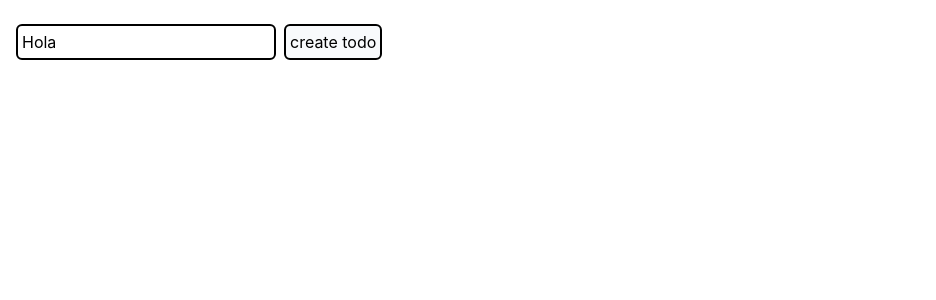
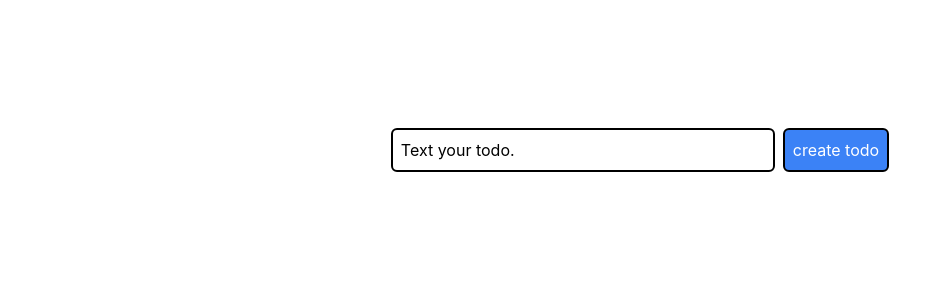
Before and after one commit to fer0o/todo, a React (Create React App) app: page / in a window 1280 px wide. Shown: the top 300 px of the page, without its empty margins (0-936 px from the left). Built offline with nearby package versions, Linux system fonts and the light colour scheme.

Commit message:
terminada lógica, falta diseño

```diff
--- a/src/components/info/Todo.js
+++ b/src/components/info/Todo.js
@@ -2,7 +2,7 @@ import { useState } from 'react'
 import TodoAoo from './TodoAoo'
 
 const Todo = () => {
-  const [title, setTitle] = useState('Hola')
+  const [title, setTitle] = useState('Text your todo.')
   const [todos, setTodos] = useState([])
 
   const handleChange = e => {
@@ -12,34 +12,51 @@ const Todo = () => {
   const handleSubmit = e => {
     e.preventDefault()
     const newTodo = {
+      id: Date.now(),
       title: title,
       completed: false
     }
     const temp = [...todos]
     temp.unshift(newTodo)
     setTodos(temp)
+    setTitle('')
+  }
+  const handleUpdate = (id, value) => {
+    const temp = [...todos]
+    const item = temp.find(item => item.id === id)
+    item.title = value
+    setTodos(temp)
+  }
+  const handleDelete = id => {
+    const temp = todos.filter(item => item.id !== id)
+    setTodos(temp)
   }
   return (
     <div>
-      <div className='container'>
-        <form className=' space-x-2 m-4' onSubmit={handleSubmit}>
+      <div className='m-32'>
+        <form className='flex justify-center gap-2' onSubmit={handleSubmit}>
           <input
             onChange={handleChange}
-            className='border-2 border-black rounded-md  p-1'
+            className='border-2 border-black rounded-md w-96 h-auto p-2'
             value={title}
+            placeholder='Text your todo'
           />
           <input
             onClick={handleSubmit}
             type='submit'
             value='create todo'
-            className='border-2 border-black bg-slate-50 rounded-md m-2 p-1'
+            className='border-2 border-black  rounded-md  bg-blue-500 text-white p-2  '
           />
         </form>
         <div>
           {todos.map((item, idx) => (
             <div key={idx}>
               <div>
-                <TodoAoo item={item} />
+                <TodoAoo
+                  item={item}
+                  onUpdate={handleUpdate}
+                  onDelete={handleDelete}
+                />
               </div>
             </div>
           ))}
--- a/src/components/info/TodoAoo.js
+++ b/src/components/info/TodoAoo.js
@@ -1,26 +1,41 @@
 import { useState } from 'react'
 
-const TodoAoo = ({ item }) => {
+const TodoAoo = ({ item, onUpdate, onDelete }) => {
   const [isEdit, setIsEdit] = useState(false)
-  const handleSubmit = e => {
-    e.preventDefault()
-  }
+
   const FormEdit = () => {
+    const [newValue, setNewValue] = useState(item.title)
+    const handleSubmit = e => {
+      e.preventDefault()
+    }
+    const handleChange = e => {
+      e.preventDefault()
+      const value = e.target.value
+      setNewValue(value)
+    }
+    const handleClickUpdate = e => {
+      onUpdate(item.id, newValue)
+      setIsEdit(false)
+    }
     return (
       <form className='flex flex-row justify-center space-x-8 m-4 p-4 border-2 border-black '>
         <input
           type='text'
           className='border-2 border-black bg-slate-50 rounded-md m-2 p-1'
+          onChange={handleChange}
+          value={newValue}
         />
         <button
           onSubmit={handleSubmit}
           className='border-2 border-black p-2 rounded-md'
+          onClick={handleClickUpdate}
         >
           Update
         </button>
       </form>
     )
   }
+
   const TodoElement = () => {
     return (
       <div className='flex flex-row justify-center space-x-8 m-4 p-4 border-2 border-black '>
@@ -31,7 +46,12 @@ const TodoAoo = ({ item }) => {
         >
           Edit
         </button>
-        <button className='border-2 border-black p-2 rounded-md'>Delete</button>
+        <button
+          className='border-2 border-black p-2 rounded-md'
+          onClick={e => onDelete(item.id)}
+        >
+          Delete
+        </button>
       </div>
     )
   }
```
